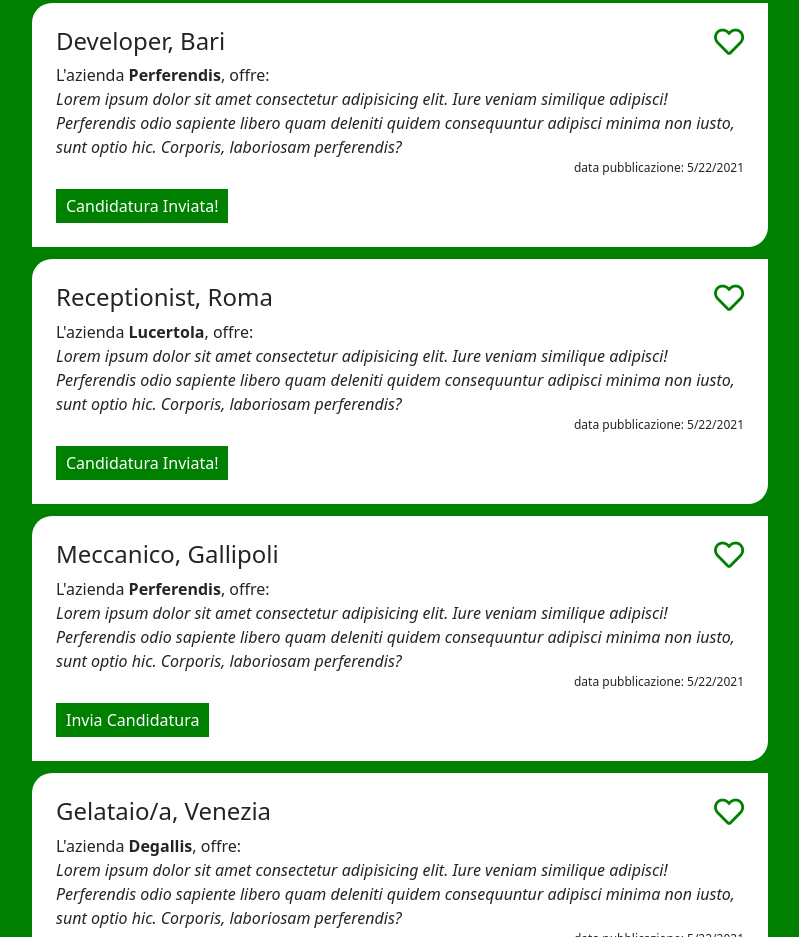
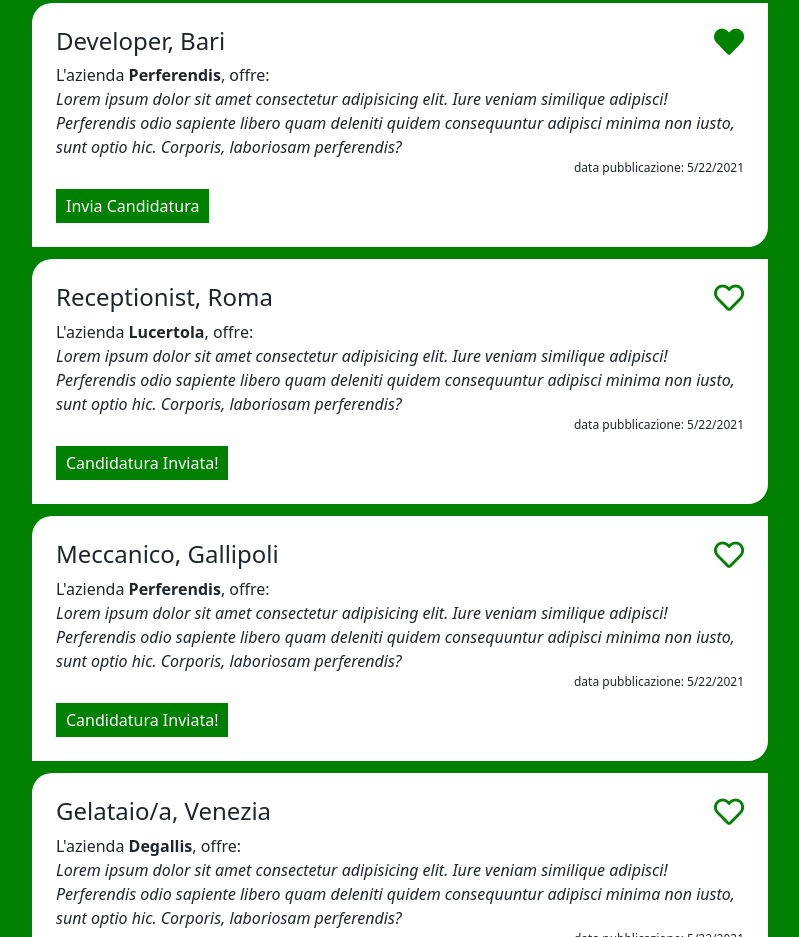
Before and after one commit to emmepi92/vuejs-search-jobs, a plain HTML site: page index.html in a window 1280 px wide. Shown: the part 684-1621 px from the top of the page, without its empty margins (240-1039 px from the left). Drawn offline with nearby package versions, Linux system fonts and the light colour scheme.

Commit message:
dettagli

```diff
--- a/index.html
+++ b/index.html
@@ -43,7 +43,7 @@
                                 <h4>{{jobOffer.position}}, {{jobOffer.city}}</h4>
 
                                 <!--
-                                    v-if necessario per nascondere bottone e icone
+                                    v-if necessario per nascondere buttons e icone
                                     perche non sono dinamici, quindi si 'legano'
                                     alla nula lista generata, ma con il vecchio index
                                 -->
@@ -57,7 +57,7 @@
                             <div class="info-description">{{jobOffer.description}}</div>
                             <div class="info-date">data pubblicazione: {{jobOffer.created_at}}</div>
                             <div class="buttons-container" v-if="filteredJobs.length === jobs.length">
-                                <button @click="sendCurriculum(index)" v-if="!applied.includes(index + 1)">Invia
+                                <button @click="sendCurriculum(index+1)" v-if="!applied.includes(index + 1)">Invia
                                     Candidatura</button>
                                 <button v-else>Candidatura Inviata!</button>
                             </div>
--- a/js/script.js
+++ b/js/script.js
@@ -97,8 +97,8 @@ const add = new Vue (
                 }
 
             ],
-            starred: [1],
-            applied: [3, 4],
+            starred: [1,2,3],
+            applied: [4,5],
             displayModal: 'd-none',
             filter:'all',
             filteredJobs: []
@@ -117,19 +117,17 @@ const add = new Vue (
             //al click sul cuore pieno => elimina dalla lista preferiti
             removeFromFav: function(id) {
                 //devo cercare l'indice dell'annuncio
-                //nell'array dei favoriti
+                //nell'array dei preferiti
                 //e cancellarlo
                 if (this.starred.includes(id)) {
                     let index = this.starred.indexOf(id);
-                    console.log(index);
                     this.starred.splice(index,1);
                 }
             },
             //al click su invia candidatura=> pushare elementi nell'array
             sendCurriculum: function(index) {
                 if(!this.applied.includes(index)) {
-                    this.applied.push(index)
-                    /
+                    this.applied.push(index);
                     this.display();
                 }
             },
```
